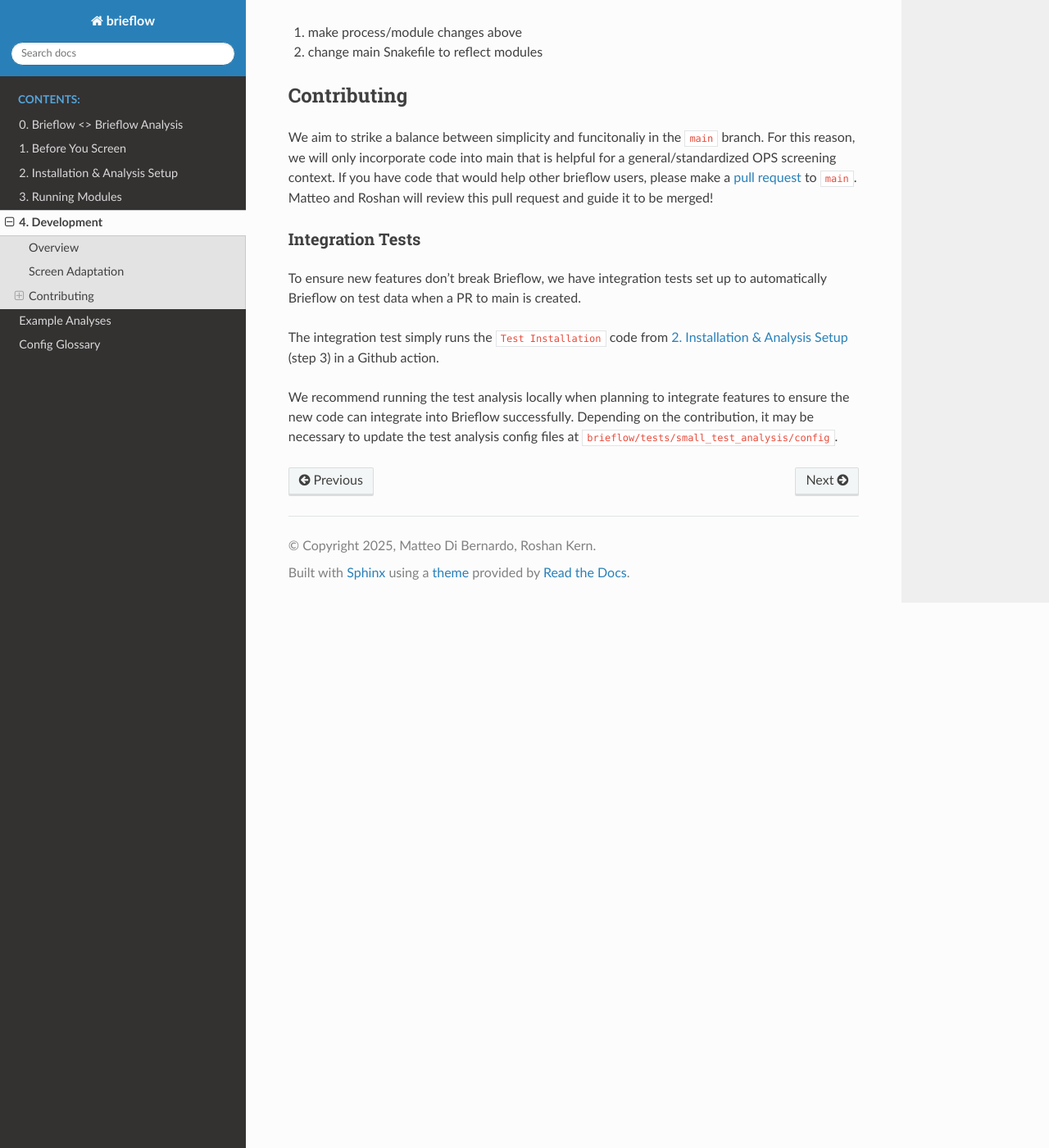
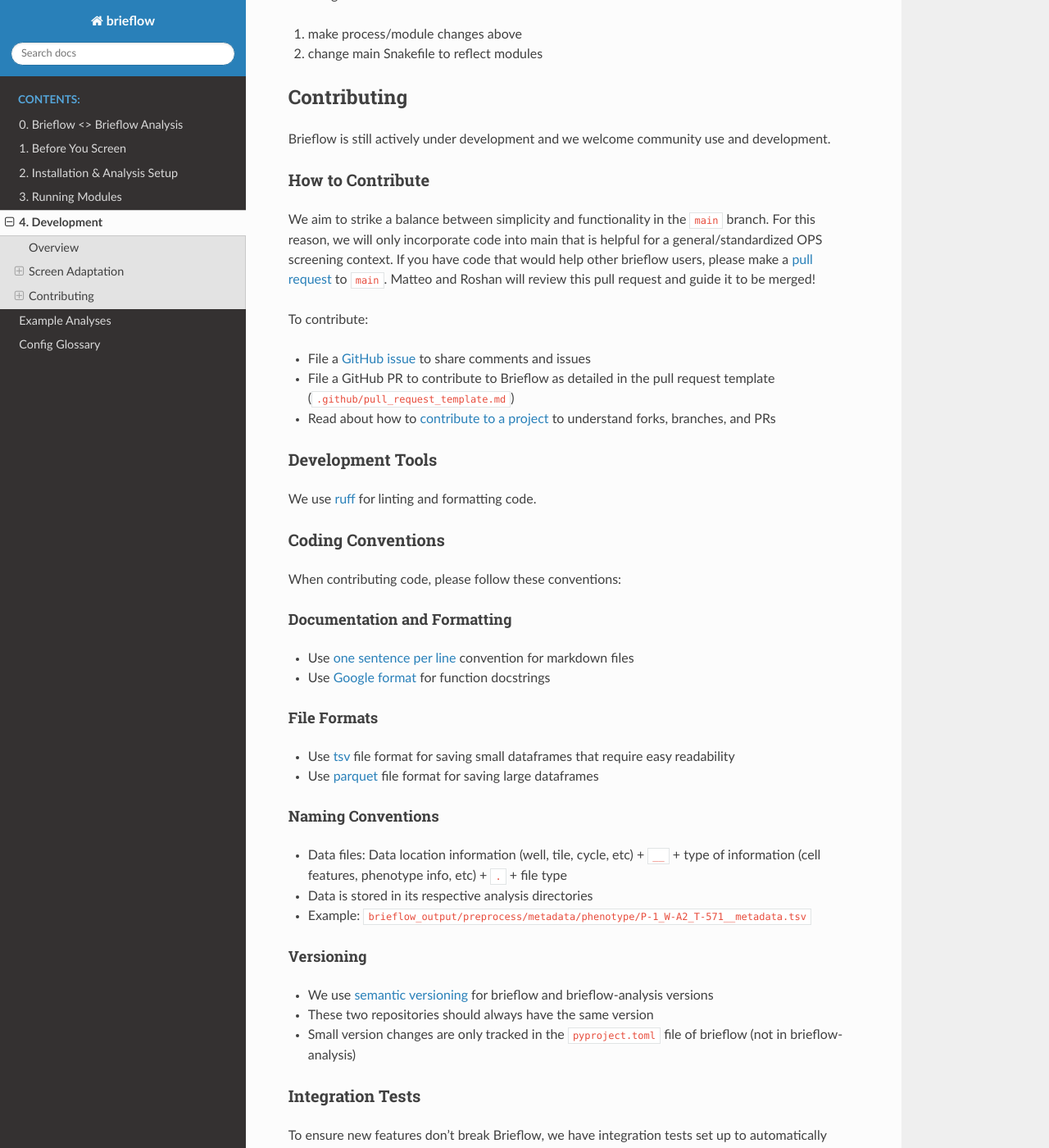
Before and after one commit to cheeseman-lab/brieflow, a Sphinx documentation site: the page built from docs/source/4.development.md, in a window 1280 px wide and 1400 px high, scrolled down 2049 px. Shown: the whole window at 82% size. Built offline with Sphinx 7.4.7 and the Read the Docs theme 3.1.0, drawn with Linux system fonts in a browser that asks for light colours; some of the changed text lies outside the part shown.

Commit message:
add dev conventions

```diff
--- a/docs/source/4.development.md
+++ b/docs/source/4.development.md
@@ -34,9 +34,11 @@
 2) Make a screening context-specific [branch](https://docs.github.com/en/pull-requests/collaborating-with-pull-requests/proposing-changes-to-your-work-with-pull-requests/creating-and-deleting-branches-within-your-repository) with the screening context code changes.
 Make sure to self-review the PR to ensure the additional code is only what is useful for the main branch.
 
-Follow the [Brieflow contribution notes](https://github.com/cheeseman-lab/brieflow/tree/updates-docs-2#contribution-notes) for code to make new computational methodologies easier to integrate.
+### Development Conventions
 
-Follow the conventions below for making changes to Brieflow code for new computational functionality:
+When developing new computational methodologies for Brieflow, follow these conventions:
+
+#### Code Organization
 - Module: Large changes to an existing module or extending Brieflow functionality
     - Changes to module env, rules, scripts, targets, functions
     - Ex: Adding a “Pipeline Evaluation” module to the end of Brieflow to compute metrics for an entire run
@@ -62,10 +64,45 @@
 
 ## Contributing
 
-We aim to strike a balance between simplicity and funcitonaliy in the `main` branch.
+Brieflow is still actively under development and we welcome community use and development.
+
+### How to Contribute
+
+We aim to strike a balance between simplicity and functionality in the `main` branch.
 For this reason, we will only incorporate code into main that is helpful for a general/standardized OPS screening context.
 If you have code that would help other brieflow users, please make a [pull request](https://docs.github.com/en/pull-requests/collaborating-with-pull-requests/proposing-changes-to-your-work-with-pull-requests/creating-a-pull-request-from-a-fork) to `main`.
 Matteo and Roshan will review this pull request and guide it to be merged!
+
+To contribute:
+- File a [GitHub issue](https://github.com/cheeseman-lab/brieflow/issues) to share comments and issues
+- File a GitHub PR to contribute to Brieflow as detailed in the pull request template (`.github/pull_request_template.md`)
+- Read about how to [contribute to a project](https://docs.github.com/en/get-started/exploring-projects-on-github/contributing-to-a-project) to understand forks, branches, and PRs
+
+### Development Tools
+
+We use [ruff](https://github.com/astral-sh/ruff) for linting and formatting code.
+
+### Coding Conventions
+
+When contributing code, please follow these conventions:
+
+#### Documentation and Formatting
+- Use [one sentence per line](https://nick.groenen.me/notes/one-sentence-per-line/) convention for markdown files
+- Use [Google format](https://google.github.io/styleguide/pyguide.html#38-comments-and-docstrings) for function docstrings
+
+#### File Formats
+- Use [tsv](https://en.wikipedia.org/wiki/Tab-separated_values#:~:text=Tab%2Dseparated%20values%20(TSV),similar%20to%20comma%2Dseparated%20values.) file format for saving small dataframes that require easy readability
+- Use [parquet](https://www.databricks.com/glossary/what-is-parquet) file format for saving large dataframes
+
+#### Naming Conventions
+- Data files: Data location information (well, tile, cycle, etc) + `__` + type of information (cell features, phenotype info, etc) + `.` + file type
+- Data is stored in its respective analysis directories
+- Example: `brieflow_output/preprocess/metadata/phenotype/P-1_W-A2_T-571__metadata.tsv`
+
+#### Versioning
+- We use [semantic versioning](https://semver.org/) for brieflow and brieflow-analysis versions
+- These two repositories should always have the same version
+- Small version changes are only tracked in the `pyproject.toml` file of brieflow (not in brieflow-analysis)
 
 ### Integration Tests
 
```
